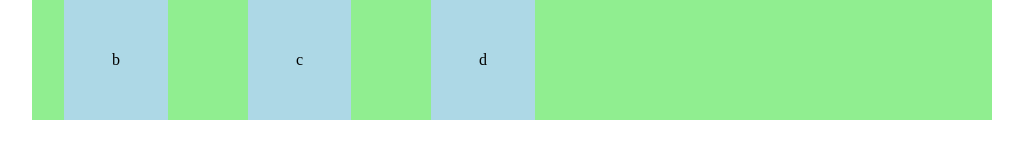
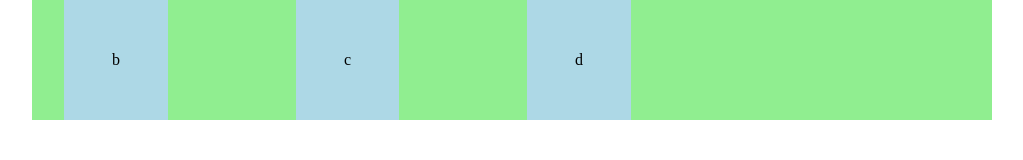
Before and after one commit to ankitbtanna/space-tour, a plain HTML site: page index.html in a window 1280 px wide. Shown: the whole page, without its empty margins (128-1151 px from the left). Drawn offline with Linux system fonts and the light colour scheme.

Commit message:
Utiliti Class: How variables depend on order of CSS class definition and not on order of class

```diff
--- a/index.css
+++ b/index.css
@@ -104,3 +104,7 @@ html:focus-within {
   background-color: lightgreen;
   --gap: 2rem;
 }
+
+.call-to-action-2 {
+  --gap: 8rem;
+}
--- a/index.html
+++ b/index.html
@@ -20,9 +20,7 @@
                4. Use the .sr-only class on a div and see what happens
     ------------------------------------------ -->
 
-    <div
-      class="container flex call-to-action"
-      style="--gap: 5rem">
+    <div class="container flex call-to-action-2 call-to-action">
       <div class="box sr-only">a</div>
       <div class="box">b</div>
       <div class="box">c</div>
```
